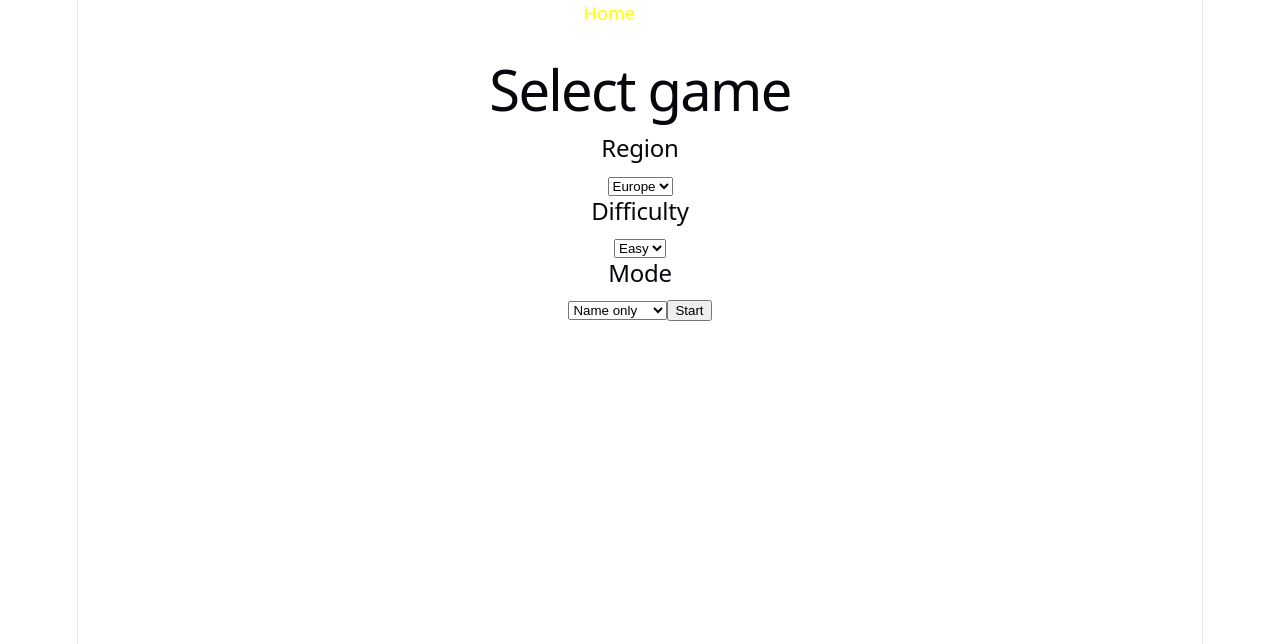
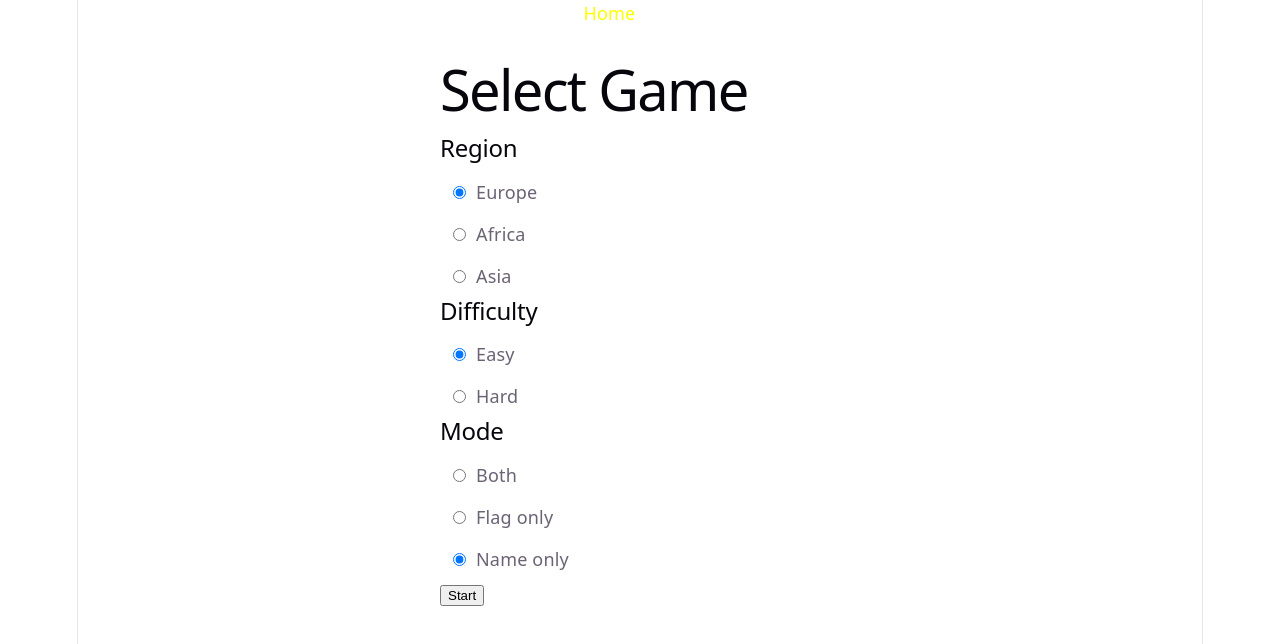
Before and after one commit to EskoRautiainen/Fullstack-Geoguesser-app, a React (Vite) app in the folder frontend/: page / in a window 1280 px wide. Shown: the top 644 px of the page. Built offline with nearby package versions, Linux system fonts and the light colour scheme.

Commit message:
feat(Home.jsx): improve the appearence of the main page. Use radio buttons instead of dropdown menus, when configuring game settings

```diff
--- a/frontend/src/components/Home.jsx
+++ b/frontend/src/components/Home.jsx
@@ -14,33 +14,111 @@ function Home({ setGameConfig }) {
     navigate("/play");
 };
 
+return (
+    <div className="mainMenu">
+      <h1>Select Game</h1>
 
-  return (
-    <div style={{ textAlign: "center", marginTop: "50px" }}>
-      <h1>Select game</h1>
+      {/* REGION */}
+      <div>
+        <h2>Region</h2>
+        <label>
+          <input
+            type="radio"
+            name="region"
+            value="europe"
+            checked={region === "europe"}
+            onChange={(e) => setRegion(e.target.value)}
+          />
+          Europe
+        </label>
 
-    <h2>Region</h2>
-    <select onChange={(e) => setDifficulty(e.target.value)}>
-        <option value="europe">Europe</option>
-        <option value ="africa">Africa</option>
-    </select>
+        <label>
+          <input
+            type="radio"
+            name="region"
+            value="africa"
+            checked={region === "africa"}
+            onChange={(e) => setRegion(e.target.value)}
+          />
+          Africa
+        </label>
 
-    <h2>Difficulty</h2>
-    <select onChange={(e) => setDifficulty(e.target.value)}>
-        <option value="easy">Easy</option>
-        <option value="hard">Hard</option>
-    </select>
+                <label>
+          <input
+            type="radio"
+            name="region"
+            value="asia"
+            checked={region === "asia"}
+            onChange={(e) => setRegion(e.target.value)}
+          />
+          Asia
+        </label>
+      </div>
 
-    <h2>Mode</h2>
-    <select onChange={(e) => setDifficulty(e.target.value)}>
-        <option value="name">Name only</option>
-        <option value="flag">Flag only</option>
-        <option value="both">Name + Flag</option>
-    </select>
+      {/* DIFFICULTY */}
+      <div>
+        <h2>Difficulty</h2>
+        <label>
+          <input
+            type="radio"
+            name="difficulty"
+            value="easy"
+            checked={difficulty === "easy"}
+            onChange={(e) => setDifficulty(e.target.value)}
+          />
+          Easy
+        </label>
 
-    <button onClick={startGame}>
-        Start
-    </button>
+        <label>
+          <input
+            type="radio"
+            name="difficulty"
+            value="hard"
+            checked={difficulty === "hard"}
+            onChange={(e) => setDifficulty(e.target.value)}
+          />
+          Hard
+        </label>
+      </div>
+
+      {/* MODE */}
+      <div>
+        <h2>Mode</h2>
+        <label>
+          <input
+            type="radio"
+            name="mode"
+            value="both"
+            checked={mode === "both"}
+            onChange={(e) => setMode(e.target.value)}
+          />
+          Both
+        </label>
+
+        <label>
+          <input
+            type="radio"
+            name="mode"
+            value="flag"
+            checked={mode === "flag"}
+            onChange={(e) => setMode(e.target.value)}
+          />
+          Flag only
+        </label>
+
+        <label>
+          <input
+            type="radio"
+            name="mode"
+            value="name"
+            checked={mode === "name"}
+            onChange={(e) => setMode(e.target.value)}
+          />
+          Name only
+        </label>
+      </div>
+
+      <button onClick={startGame}>Start</button>
     </div>
   );
 }
--- a/frontend/src/index.css
+++ b/frontend/src/index.css
@@ -109,3 +109,28 @@ code {
   padding: 4px 8px;
   background: var(--code-bg);
 }
+
+.mainMenu {
+  max-width: 400px;
+  margin: 50px auto;
+  text-align: left;
+}
+
+.mainMenu h3 {
+  margin-top: 20px;
+}
+
+.mainMenu label {
+  display: block;
+  padding: 8px;
+  cursor: pointer;
+  border-radius: 6px;
+}
+
+.mainMenu label:hover {
+  background-color: #f0f0f0;
+}
+
+.mainMenu input[type="radio"] {
+  margin-right: 10px;
+}
```
